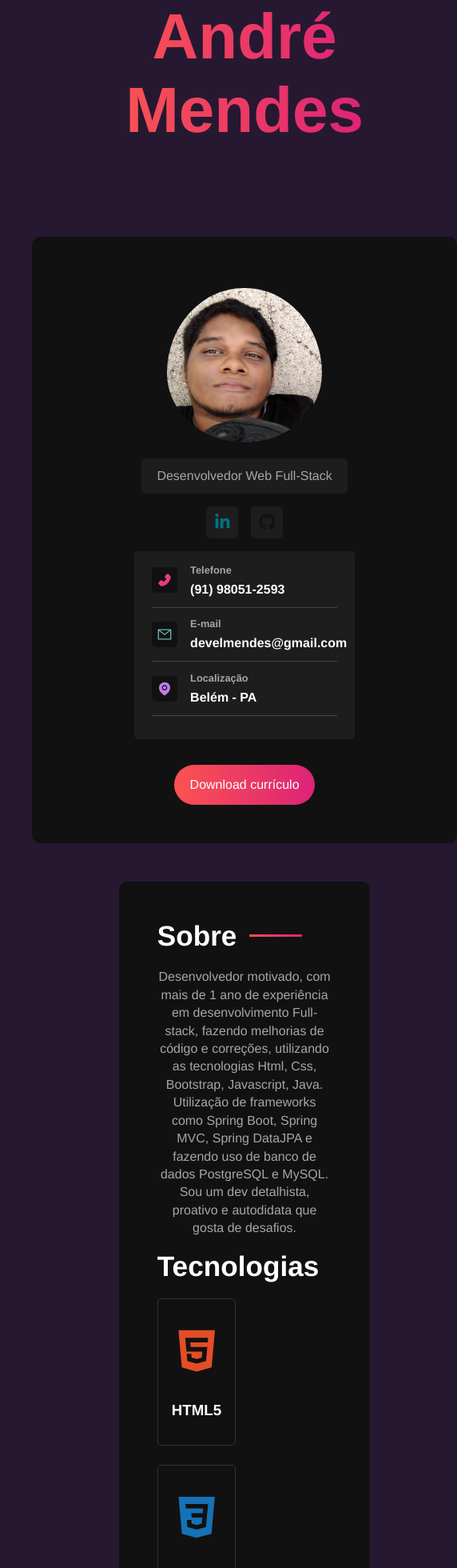
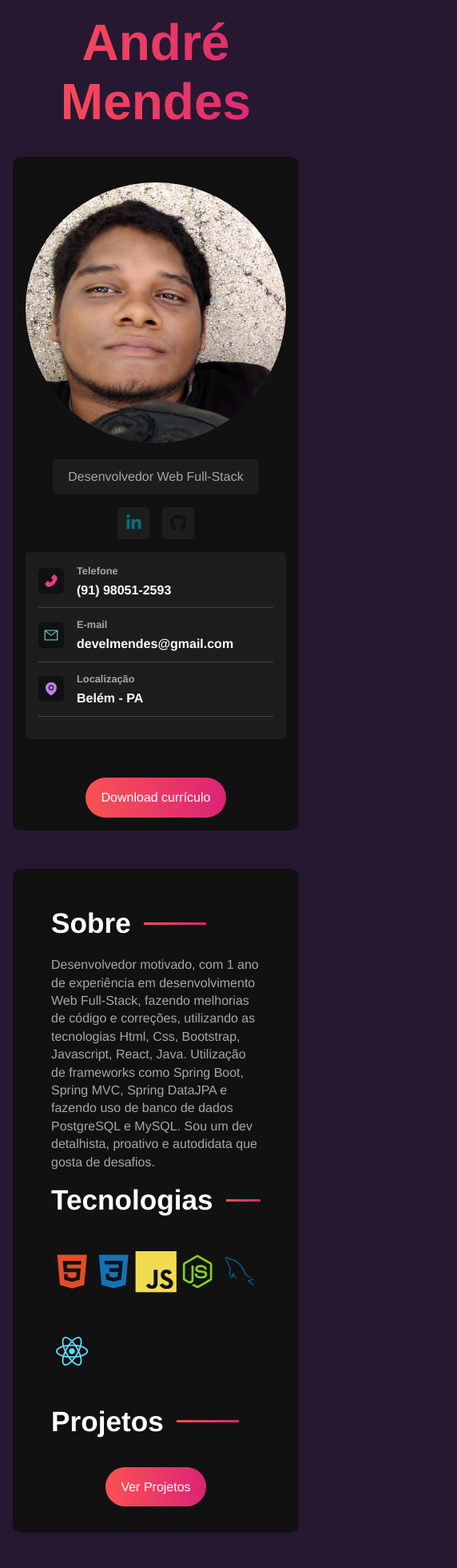
Before and after one commit to devisceral/portfolio-react-sass, a React (Vite) app: page / in a window 390 px wide. Shown: the top 1960 px of the page at 80% size, 572 px wide, since content can reach past the window. After the commit the page ends 1932 px from the top, so only its background shows below. Built offline with nearby package versions, Linux system fonts and the light colour scheme.

Commit message:
responsive

```diff
--- a/src/App.jsx
+++ b/src/App.jsx
@@ -6,8 +6,8 @@ import './styles/components/app.sass'
 function App() {
 
   return (
-    <div id="portfolio">
-      <h1>André Mendes</h1>
+    <div id="portfolio" class="container">
+        <h1>André Mendes</h1>
       <Sidebar />
       <MainContent />
     </div>
--- a/src/components/AboutContainer.jsx
+++ b/src/components/AboutContainer.jsx
@@ -3,7 +3,7 @@ const AboutContainer = () => {
     <section className="about-container">
       <h2>Sobre</h2>
       <p>
-        Desenvolvedor motivado, com mais de 1 ano de experiência em desenvolvimento Full-stack, fazendo melhorias de código e correções, utilizando as tecnologias Html, Css, Bootstrap, Javascript, Java. Utilização de frameworks como Spring Boot, Spring MVC, Spring DataJPA e fazendo uso de banco de dados PostgreSQL e MySQL. Sou um dev detalhista, proativo e autodidata que gosta de desafios.
+        Desenvolvedor motivado, com 1 ano de experiência em desenvolvimento Web Full-Stack, fazendo melhorias de código e correções, utilizando as tecnologias Html, Css, Bootstrap, Javascript, React, Java. Utilização de frameworks como Spring Boot, Spring MVC, Spring DataJPA e fazendo uso de banco de dados PostgreSQL e MySQL. Sou um dev detalhista, proativo e autodidata que gosta de desafios.
       </p>
     </section>
   )
--- a/src/styles/components/app.sass
+++ b/src/styles/components/app.sass
@@ -1,10 +1,14 @@
 @use '../variables'
+@use '../mixins'
 
 #portfolio
   display: flex
   flex-wrap: wrap
   padding: 3rem
   gap: 3rem
+  width: 80%
+  max-width: 1100px
+  margin: 0 auto
 
   h1
     width: 100%
@@ -15,13 +19,52 @@
     -webkit-background-clip: text
     -webkit-text-fill-color: transparent
 
-@media (max-width: 800px)
-  #portfolio
-    align-items: center
-    padding: 0 20px
-    margin: 0 20px
-    flex-direction: column
-    text-align: center
+  @media (max-width: 1100px)
+    width: 100%
+    padding: 3rem
 
-  h1
-    text-align: center
+  @media (max-width: 800px)
+    width: 100%
+    padding: 3rem
+
+    h1
+      text-align: center
+      margin-bottom: -1rem
+      font-size: 4rem
+
+  @media (max-width: 500px)
+    padding: 1rem
+    h1
+      text-align: center
+      margin-bottom: -1rem
+      font-size: 4rem
+
+  @media (max-width: 450px)
+    #sidebar
+      padding: 0 1rem
+
+      img
+        width: 100%
+        padding-top: 2rem
+
+      .btn
+        margin: 1rem
+
+    .technologies-grid
+      display: block
+
+    .technology-card
+      display: inline-block
+      width: 20%
+      margin: 0 auto
+      margin: 0
+      padding: 0
+      border: none
+      svg
+        width: 100%
+
+      h3
+        text-align: center
+
+    .technology-info
+      display: none
--- a/src/styles/components/informationcontainer.sass
+++ b/src/styles/components/informationcontainer.sass
@@ -10,7 +10,6 @@
   margin-bottom: 2rem
   text-align: left
   width: 100%
-  min-width: 80%
   border-radius: variables.$card-border-radius
 
   .info-card
@@ -20,7 +19,7 @@
     padding-bottom: .8rem
     margin-bottom: .8rem
     border-bottom: 1px solid #444
-    width: 95%
+    width: 100%
 
     h3
       color: variables.$text-color-secondary
@@ -46,7 +45,3 @@
       min-width: 2rem
     #pin-icon
       color: #c17ceb
-
-@media (max-width: 800px)
-    #information
-      width: 100%
--- a/src/styles/components/maincontent.sass
+++ b/src/styles/components/maincontent.sass
@@ -30,8 +30,3 @@
   .btn
     @include mixins.btn
     align-self: start
-
-@media (max-width: 800px)
-  #main-content
-    display: flex
-    flex-wrap: wrap
--- a/src/styles/components/projectscontainer.sass
+++ b/src/styles/components/projectscontainer.sass
@@ -8,8 +8,3 @@
 
     .btn
       margin-top: 2rem
-
-@media (max-width: 730px)
-.projects-container
-  .btn
-    width: 100%
--- a/src/styles/components/sidebar.sass
+++ b/src/styles/components/sidebar.sass
@@ -14,8 +14,6 @@
 
   img
     width: 100%
-    max-width: 55%
-    max-width: 70%
     display: block
     padding-bottom: 20px
     top: -3rem
@@ -29,14 +27,3 @@
 
   .btn
     @include mixins.btn
-
-@media (max-width: 800px)
-  #sidebar
-    padding: 0 8rem
-
-    img
-      width: 100%
-      margin-top: 4rem
-
-    .btn
-      margin-bottom: 3rem
```
Also changed, not shown: src/components/TechnologiesContainer.jsx (+25 -1 lines), src/styles/main.sass (line endings or trailing spaces).
